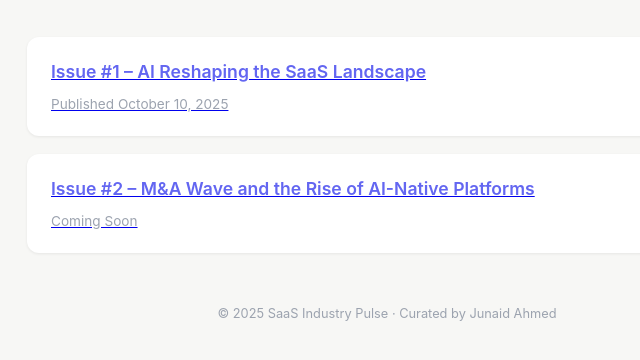
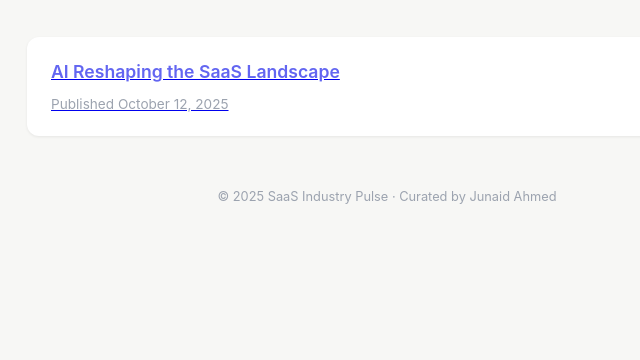
Before and after one commit to junaidmirani/-saas-newsletter, a plain HTML site: page index.html in a window 1280 px wide. Shown: the part 160-520 px from the top of the page, without its empty margins (253-893 px from the left). Drawn offline with Linux system fonts and the light colour scheme.

Commit message:
Update index.html

```diff
--- a/index.html
+++ b/index.html
@@ -94,14 +94,11 @@
     <main>
       <div class="issue-list">
         <a href="week-1/index.html" class="issue">
-          <div class="issue-title">Issue #1 – AI Reshaping the SaaS Landscape</div>
-          <div class="issue-meta">Published October 10, 2025</div>
+          <div class="issue-title">AI Reshaping the SaaS Landscape</div>
+          <div class="issue-meta">Published October 12, 2025</div>
         </a>
 
-        <a href="week-2/index.html" class="issue">
-          <div class="issue-title">Issue #2 – M&A Wave and the Rise of AI-Native Platforms</div>
-          <div class="issue-meta">Coming Soon</div>
-        </a>
+
       </div>
     </main>
 
```
